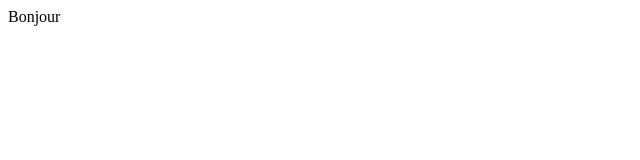
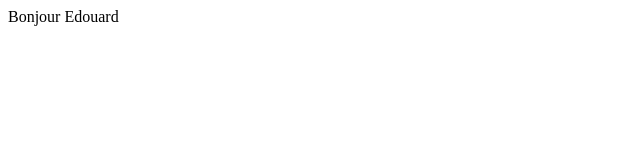
Before and after one commit to douardo/CVEP, a plain HTML site: page index.html in a window 1280 px wide. Shown: the full height of the page, 0-640 px from the left. Drawn offline with Linux system fonts and the light colour scheme.

Commit message:
Content update

```diff
--- a/index.html
+++ b/index.html
@@ -10,6 +10,6 @@
 		<![endif]-->
 	</head>
 	<body>
-Bonjour
+Bonjour Edouard
 	</body>
 </html>
```
